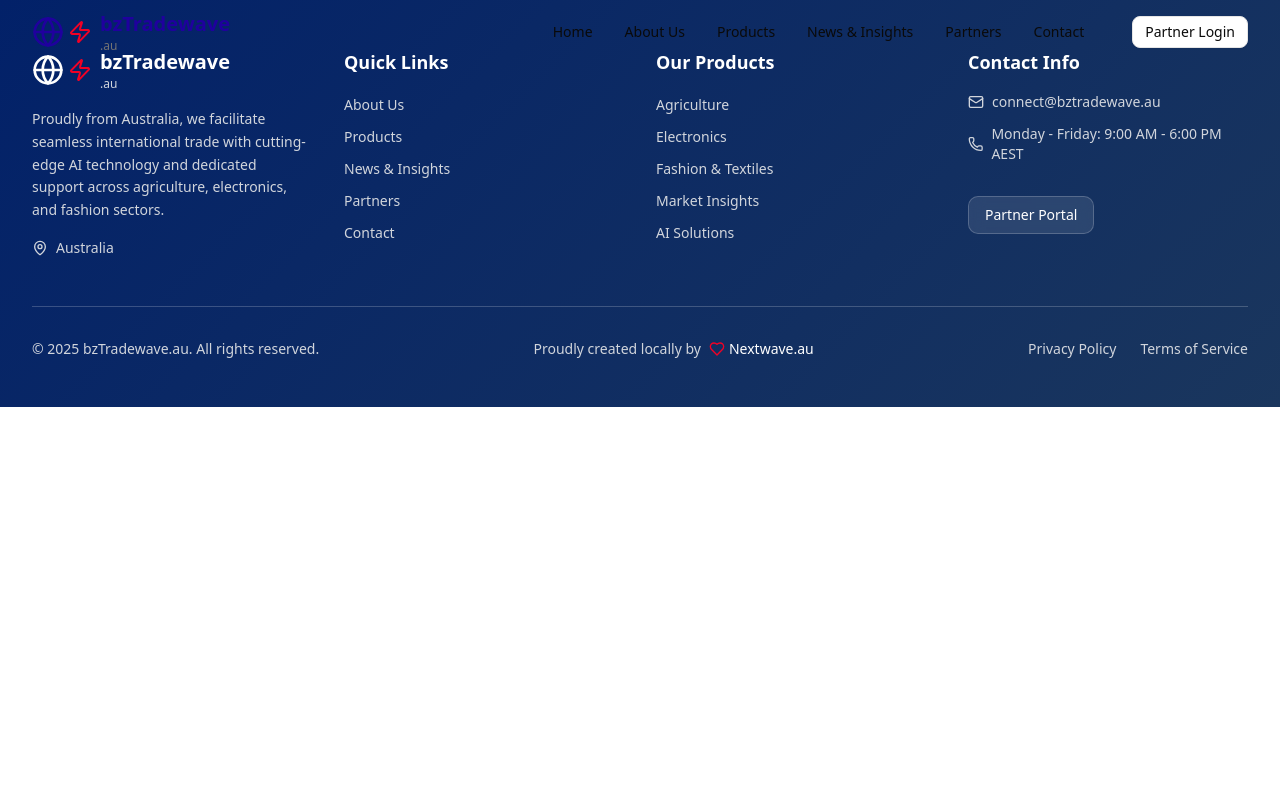
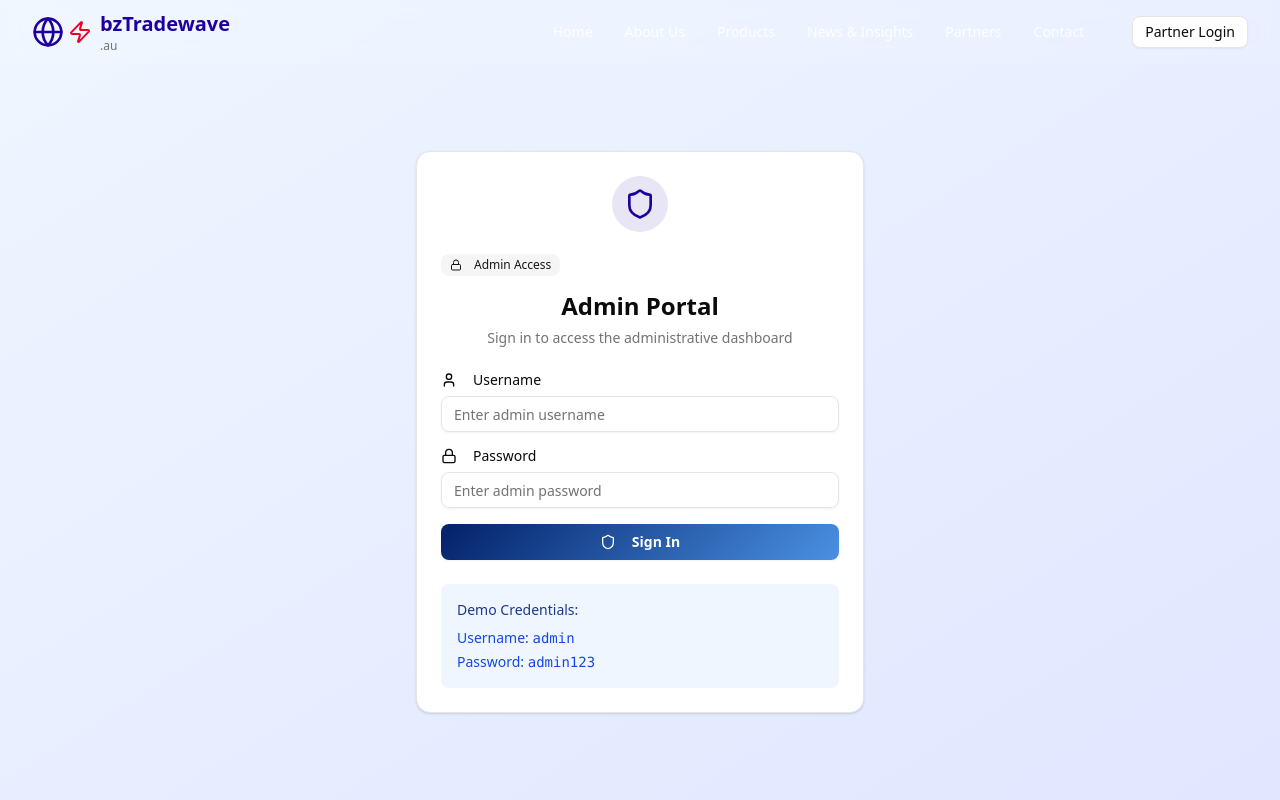
Before and after one commit to nw-ctrl/bztradewave-frontend, a React (Vite) app: page /admin-login in a window 1280 px wide. Shown: the top 800 px of the page. Built offline with nearby package versions, Linux system fonts and the light colour scheme.

Commit message:
Update: Formspree integration, admin portal fix, navigation visibility, security headers

```diff
--- a/src/App.jsx
+++ b/src/App.jsx
@@ -5,6 +5,7 @@
 // Components
 import Navbar from './components/Navbar';
 import Footer from './components/Footer';
+import SecurityHeaders from './components/SecurityHeaders';
 
 // Pages
 import Home from './pages/Home';
@@ -15,11 +16,13 @@
 import Contact from './pages/Contact';
 import PartnerLogin from './pages/PartnerLogin';
 import PartnerDashboard from './pages/PartnerDashboard';
+import AdminLogin from './pages/AdminLogin';
 import AdminDashboard from './pages/AdminDashboard';
 
 function App() {
   return (
     <Router>
+      <SecurityHeaders />
       <div className="min-h-screen bg-background">
         <Navbar />
         <main>
@@ -32,7 +35,9 @@
             <Route path="/contact" element={<Contact />} />
             <Route path="/partner-login" element={<PartnerLogin />} />
             <Route path="/partner-dashboard" element={<PartnerDashboard />} />
-            <Route path="/admin" element={<AdminDashboard />} />
+            <Route path="/admin-login" element={<AdminLogin />} />
+            <Route path="/admin-dashboard" element={<AdminDashboard />} />
+            <Route path="/admin" element={<AdminLogin />} />
           </Routes>
         </main>
         <Footer />
--- a/src/components/Navbar.jsx
+++ b/src/components/Navbar.jsx
@@ -30,7 +30,7 @@
 
   return (
     <nav className={`fixed top-0 left-0 right-0 z-50 transition-all duration-300 ${
-      isScrolled ? 'nav-blur shadow-lg' : 'bg-transparent'
+      isScrolled ? 'nav-blur shadow-lg' : 'bg-white/10 backdrop-blur-sm'
     }`}>
       <div className="max-w-7xl mx-auto px-4 sm:px-6 lg:px-8">
         <div className="flex justify-between items-center h-16">
@@ -52,10 +52,10 @@
               <Link
                 key={item.name}
                 to={item.path}
-                className={`text-sm font-medium transition-colors duration-200 hover:text-primary ${
+                className={`text-sm font-medium transition-colors duration-200 hover:text-white ${
                   isActive(item.path)
-                    ? 'text-primary border-b-2 border-primary pb-1'
-                    : 'text-foreground'
+                    ? 'text-white border-b-2 border-white pb-1'
+                    : isScrolled ? 'text-foreground' : 'text-white/90'
                 }`}
               >
                 {item.name}
--- /dev/null
+++ b/src/components/SecurityHeaders.jsx
@@ -0,0 +1,36 @@
+import { useEffect } from 'react';
+
+const SecurityHeaders = () => {
+  useEffect(() => {
+    // Force HTTPS in production
+    if (window.location.protocol === 'http:' && window.location.hostname !== 'localhost') {
+      window.location.replace(`https:${window.location.href.substring(window.location.protocol.length)}`);
+    }
+
+    // Add security meta tags if they don't exist
+    const addMetaTag = (name, content) => {
+      if (!document.querySelector(`meta[name="${name}"]`)) {
+        const meta = document.createElement('meta');
+        meta.name = name;
+        meta.content = content;
+        document.head.appendChild(meta);
+      }
+    };
+
+    // Security headers
+    addMetaTag('referrer', 'strict-origin-when-cross-origin');
+    addMetaTag('robots', 'index, follow');
+
+    // Content Security Policy
+    if (!document.querySelector('meta[http-equiv="Content-Security-Policy"]')) {
+      const csp = document.createElement('meta');
+      csp.httpEquiv = 'Content-Security-Policy';
+      csp.content = "default-src 'self'; script-src 'self' 'unsafe-inline' https://formspree.io; style-src 'self' 'unsafe-inline'; img-src 'self' data: https:; connect-src 'self' https://formspree.io https://api.bztradewave.au;";
+      document.head.appendChild(csp);
+    }
+  }, []);
+
+  return null;
+};
+
+export default SecurityHeaders;
--- a/src/pages/AdminDashboard.jsx
+++ b/src/pages/AdminDashboard.jsx
@@ -47,6 +47,20 @@
   const [activeTab, setActiveTab] = useState('overview');
   const [searchTerm, setSearchTerm] = useState('');
   const navigate = useNavigate();
+
+  // Check authentication on component mount
+  useEffect(() => {
+    const isAuthenticated = localStorage.getItem('adminAuthenticated');
+    if (!isAuthenticated || isAuthenticated !== 'true') {
+      navigate('/admin-login');
+    }
+  }, [navigate]);
+
+  const handleLogout = () => {
+    localStorage.removeItem('adminAuthenticated');
+    localStorage.removeItem('adminUser');
+    navigate('/admin-login');
+  };
 
   // Sample data
   const partnerApplications = [
@@ -647,10 +661,16 @@
             <h1 className="text-3xl font-bold text-foreground">Admin Dashboard</h1>
             <p className="text-muted-foreground">Manage partners, applications, and system operations</p>
           </div>
-          <Badge variant="outline" className="ai-glow">
-            <Shield className="h-4 w-4 mr-2" />
-            Admin Access
-          </Badge>
+          <div className="flex items-center space-x-4">
+            <Badge variant="outline" className="ai-glow">
+              <Shield className="h-4 w-4 mr-2" />
+              Admin Access
+            </Badge>
+            <Button variant="outline" onClick={handleLogout}>
+              <Shield className="h-4 w-4 mr-2" />
+              Logout
+            </Button>
+          </div>
         </div>
 
         {/* Navigation Tabs */}
--- /dev/null
+++ b/src/pages/AdminLogin.jsx
@@ -0,0 +1,143 @@
+import React, { useState } from 'react';
+import { useNavigate } from 'react-router-dom';
+import { Button } from '@/components/ui/button';
+import { Card, CardContent, CardDescription, CardHeader, CardTitle } from '@/components/ui/card';
+import { Input } from '@/components/ui/input';
+import { Label } from '@/components/ui/label';
+import { Badge } from '@/components/ui/badge';
+import { Shield, Lock, User } from 'lucide-react';
+
+const AdminLogin = () => {
+  const [credentials, setCredentials] = useState({
+    username: '',
+    password: ''
+  });
+  const [isLoading, setIsLoading] = useState(false);
+  const [error, setError] = useState('');
+  const navigate = useNavigate();
+
+  const handleInputChange = (e) => {
+    const { name, value } = e.target;
+    setCredentials(prev => ({
+      ...prev,
+      [name]: value
+    }));
+    setError('');
+  };
+
+  const handleSubmit = async (e) => {
+    e.preventDefault();
+    setIsLoading(true);
+    setError('');
+
+    // Simple authentication check
+    if (credentials.username === 'admin' && credentials.password === 'admin123') {
+      // Store admin session
+      localStorage.setItem('adminAuthenticated', 'true');
+      localStorage.setItem('adminUser', JSON.stringify({
+        username: 'admin',
+        role: 'administrator',
+        loginTime: new Date().toISOString()
+      }));
+
+      // Redirect to admin dashboard
+      navigate('/admin-dashboard');
+    } else {
+      setError('Invalid username or password');
+    }
+
+    setIsLoading(false);
+  };
+
+  return (
+    <div className="min-h-screen pt-16 bg-gradient-to-br from-blue-50 to-indigo-100">
+      <div className="flex items-center justify-center min-h-[calc(100vh-4rem)] px-4">
+        <Card className="w-full max-w-md">
+          <CardHeader className="text-center">
+            <div className="flex justify-center mb-4">
+              <div className="p-3 bg-primary/10 rounded-full">
+                <Shield className="h-8 w-8 text-primary" />
+              </div>
+            </div>
+            <Badge variant="secondary" className="mb-2">
+              <Lock className="h-4 w-4 mr-2" />
+              Admin Access
+            </Badge>
+            <CardTitle className="text-2xl">Admin Portal</CardTitle>
+            <CardDescription>
+              Sign in to access the administrative dashboard
+            </CardDescription>
+          </CardHeader>
+          <CardContent>
+            <form onSubmit={handleSubmit} className="space-y-4">
+              <div className="space-y-2">
+                <Label htmlFor="username" className="flex items-center space-x-2">
+                  <User className="h-4 w-4" />
+                  <span>Username</span>
+                </Label>
+                <Input
+                  id="username"
+                  name="username"
+                  type="text"
+                  placeholder="Enter admin username"
+                  value={credentials.username}
+                  onChange={handleInputChange}
+                  required
+                  className="w-full"
+                />
+              </div>
+
+              <div className="space-y-2">
+                <Label htmlFor="password" className="flex items-center space-x-2">
+                  <Lock className="h-4 w-4" />
+                  <span>Password</span>
+                </Label>
+                <Input
+                  id="password"
+                  name="password"
+                  type="password"
+                  placeholder="Enter admin password"
+                  value={credentials.password}
+                  onChange={handleInputChange}
+                  required
+                  className="w-full"
+                />
+              </div>
+
+              {error && (
+                <div className="text-sm text-red-600 bg-red-50 p-3 rounded-md">
+                  {error}
+                </div>
+              )}
+
+              <Button
+                type="submit"
+                disabled={isLoading}
+                className="w-full btn-primary"
+              >
+                {isLoading ? (
+                  <div className="loading-spinner" />
+                ) : (
+                  <>
+                    <Shield className="h-4 w-4 mr-2" />
+                    Sign In
+                  </>
+                )}
+              </Button>
+            </form>
+
+            <div className="mt-6 p-4 bg-blue-50 rounded-md">
+              <h4 className="font-medium text-sm text-blue-900 mb-2">Demo Credentials:</h4>
+              <div className="text-sm text-blue-700 space-y-1">
+                <div>Username: <span className="font-mono">admin</span></div>
+                <div>Password: <span className="font-mono">admin123</span></div>
+              </div>
+            </div>
+          </CardContent>
+        </Card>
+      </div>
+    </div>
+  );
+};
+
+export default AdminLogin;
--- a/src/pages/Contact.jsx
+++ b/src/pages/Contact.jsx
@@ -50,9 +50,26 @@
     e.preventDefault();
     setIsSubmitting(true);
 
-    // Simulate form submission
-    setTimeout(() => {
-      setIsSubmitting(false);
+    try {
+      const response = await fetch('https://formspree.io/f/xanbzodw', {
+        method: 'POST',
+        headers: {
+          'Content-Type': 'application/json',
+        },
+        body: JSON.stringify({
+          name: formData.name,
+          email: formData.email,
+          phone: formData.phone,
+          company: formData.company,
+          subject: formData.subject,
+          inquiryType: formData.inquiryType,
+          message: formData.message,
+          _replyto: formData.email,
+          _subject: `New Contact Form Inquiry: ${formData.subject}`,
+        }),
+      });
+
+      if (response.ok) {
         alert('Thank you for your message! We will get back to you within 24 hours.');
         setFormData({
           name: '',
@@ -63,7 +80,15 @@
           inquiryType: '',
           message: ''
         });
-    }, 2000);
+      } else {
+        throw new Error('Failed to send message');
+      }
+    } catch (error) {
+      console.error('Error submitting form:', error);
+      alert('Sorry, there was an error sending your message. Please try again or contact us directly at connect@bztradewave.au');
+    } finally {
+      setIsSubmitting(false);
+    }
   };
 
   const contactInfo = [
```
Also changed, not shown: index.html (+9 -0 lines), 3 other files (tests, documents, lock files or other folders). Lines whose indentation alone changed are shown as unchanged.
